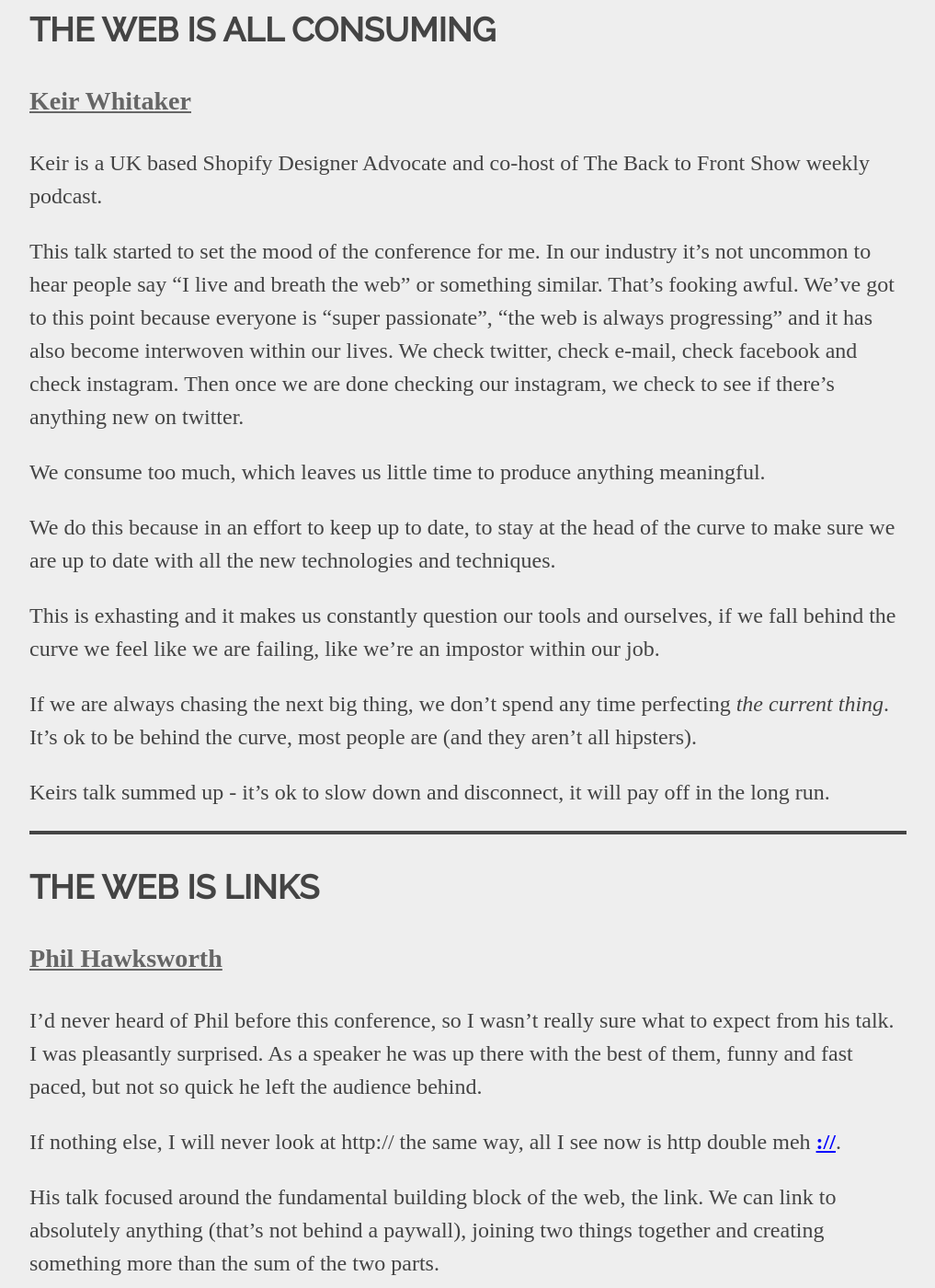
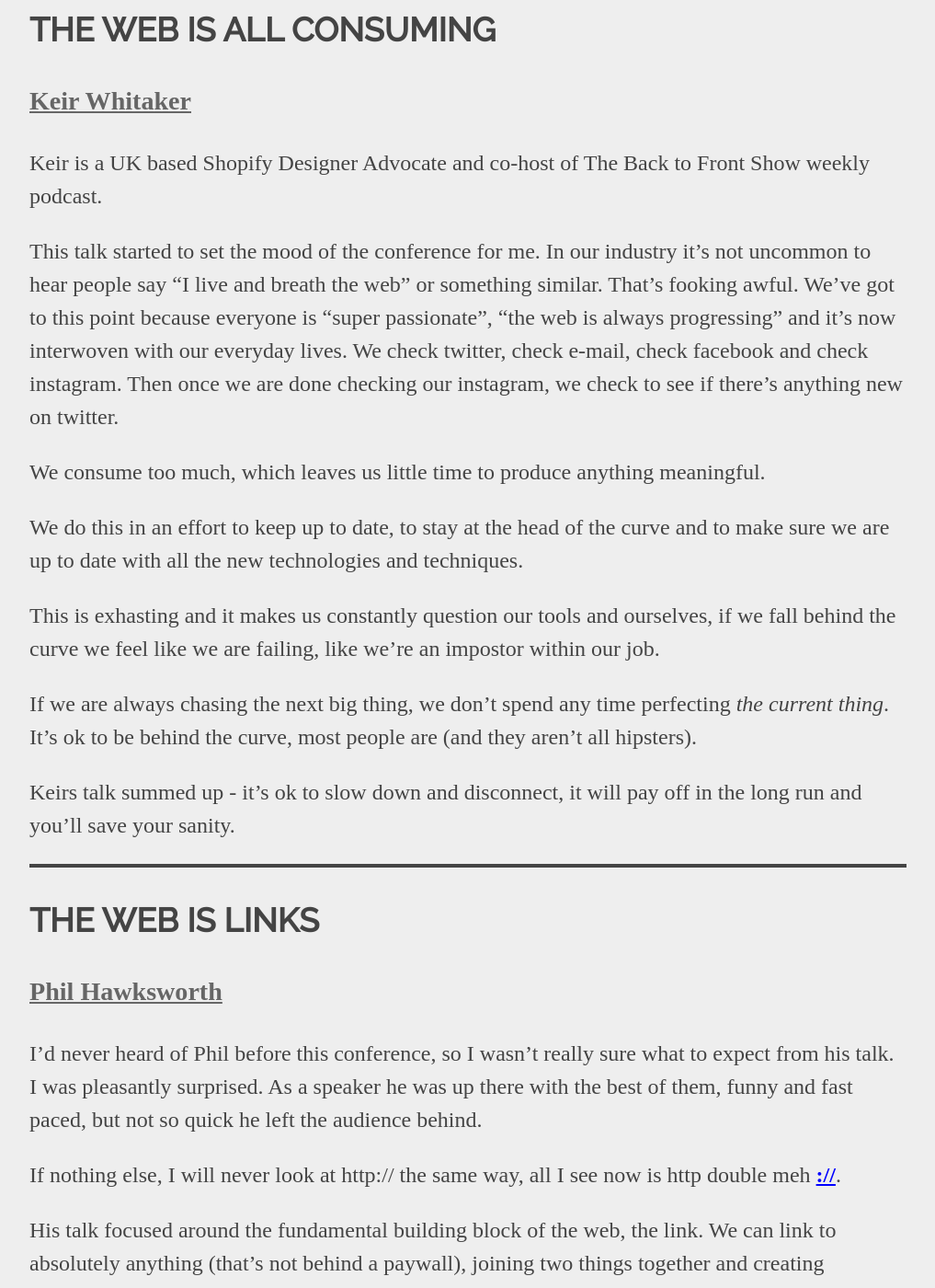
Before and after one commit to nickphillipps/nickphillipps.github.io, a Jekyll site: the page built from _posts/2014-11-13-the-web-is.md, in a window 1280 px wide and 1400 px high, scrolled down 4671 px. Shown: the whole window at 92% size, without its empty margins (131-1148 px from the left). Built offline with Jekyll 4.4.1, drawn with Linux system fonts in a browser that asks for light colours; nearby versions of some CDN libraries; some web fonts are replaced; Markdown is read by kramdown in place of the engine named in the settings.

Commit message:
Web.is post v0.31

```diff
--- a/_posts/2014-11-13-the-web-is.md
+++ b/_posts/2014-11-13-the-web-is.md
@@ -125,17 +125,17 @@ If you’re working on something - focus on that and not the next thing.
 
 Keir is a UK based Shopify Designer Advocate and co-host of The Back to Front Show weekly podcast.
 
-This talk started to set the mood of the conference for me. In our industry it's not uncommon to hear people say "I live and breath the web" or something similar. That's fooking awful. We've got to this point because everyone is "super passionate", "the web is always progressing" and it has also become interwoven within our lives. We check twitter, check e-mail, check facebook and check instagram. Then once we are done checking our instagram, we check to see if there's anything new on twitter.
+This talk started to set the mood of the conference for me. In our industry it's not uncommon to hear people say "I live and breath the web" or something similar. That's fooking awful. We've got to this point because everyone is "super passionate", "the web is always progressing" and it's now interwoven with our everyday lives. We check twitter, check e-mail, check facebook and check instagram. Then once we are done checking our instagram, we check to see if there's anything new on twitter.
 
 We consume too much, which leaves us little time to produce anything meaningful.
 
-We do this because in an effort to keep up to date, to stay at the head of the curve to make sure we are up to date with all the new technologies and techniques.
+We do this in an effort to keep up to date, to stay at the head of the curve and to make sure we are up to date with all the new technologies and techniques.
 
 This is exhasting and it makes us constantly question our tools and ourselves, if we fall behind the curve we feel like we are failing, like we're an impostor within our job.
 
 If we are always chasing the next big thing, we don't spend any time perfecting *the current thing*. It's ok to be behind the curve, most people are (and they aren't all hipsters).
 
-Keirs talk summed up - it's ok to slow down and disconnect, it will pay off in the long run.
+Keirs talk summed up - it's ok to slow down and disconnect, it will pay off in the long run and you'll save your sanity.
 
 
 
```
